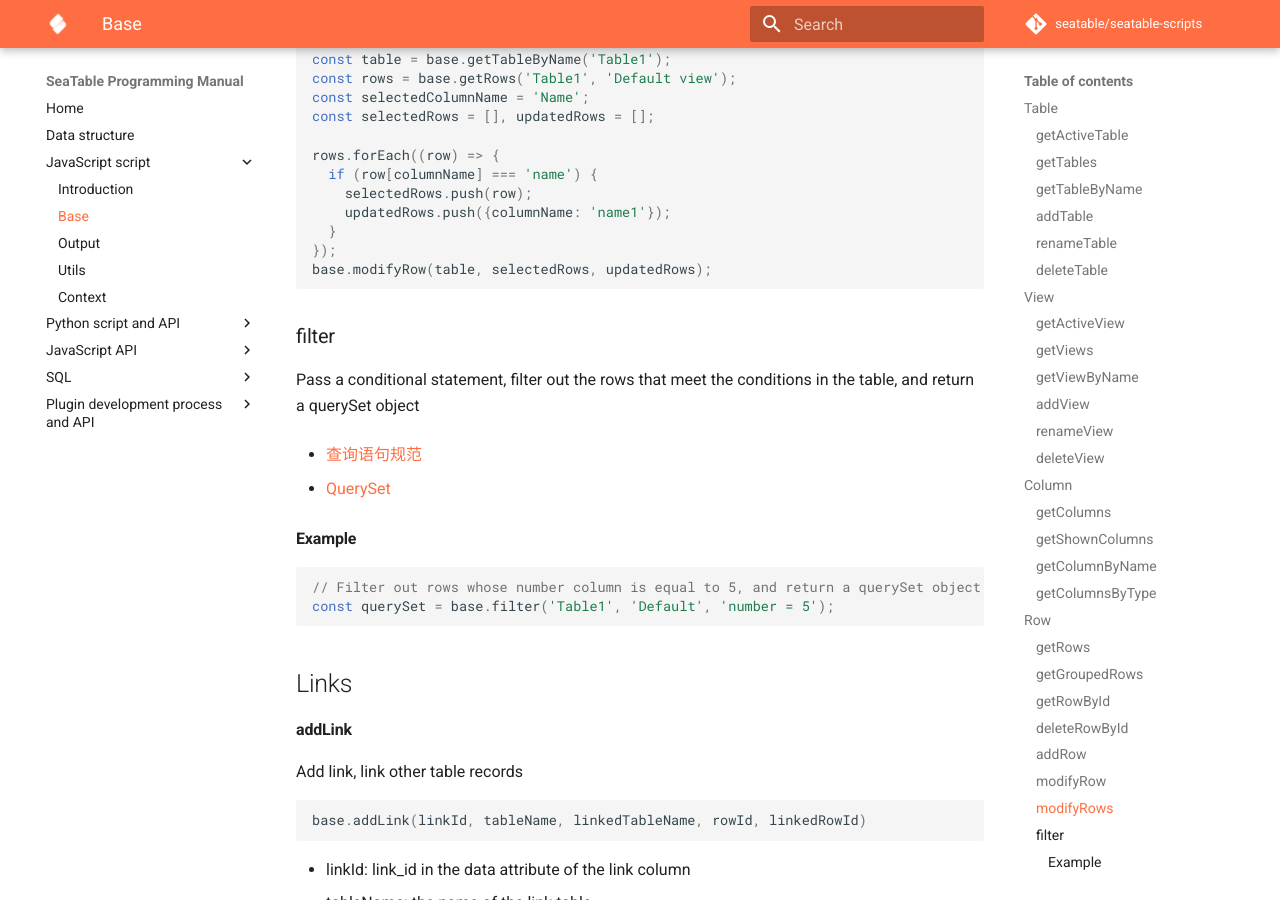
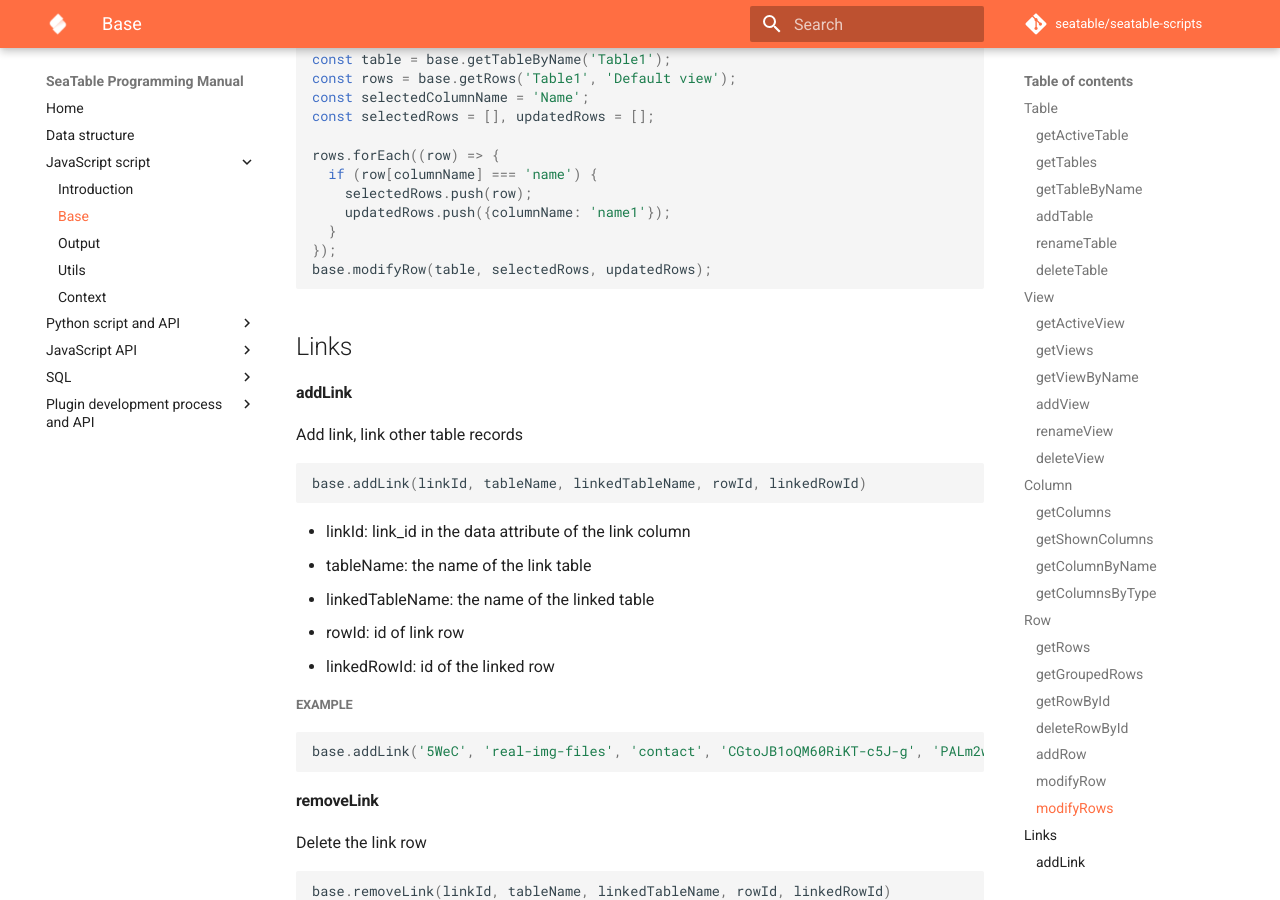
Before and after one commit to seatable/seatable-scripts, an MkDocs documentation site: the page built from manual/javascript/base.md, in a window 1280 px wide and 900 px high, scrolled down 7195 px. Built offline with MkDocs 1.6.1 and Material for MkDocs 9.7.7, drawn with Linux system fonts in a browser that asks for light colours; comment, search, counter and statistics services are not loaded.

Commit message:
delete base.filter api

````diff
--- a/manual/javascript/base.md
+++ b/manual/javascript/base.md
@@ -441,21 +441,6 @@ rows.forEach((row) => {
 base.modifyRow(table, selectedRows, updatedRows);
 ```
 
-### filter
-
-Pass a conditional statement, filter out the rows that meet the conditions in the table, and return a querySet object
-
-* [查询语句规范](query-sentences.md)
-
-* [QuerySet](queryset.md)
-
-#### Example
-
-```javascript
-// Filter out rows whose number column is equal to 5, and return a querySet object
-const querySet = base.filter('Table1', 'Default', 'number = 5');
-```
-
 ## Links
 
 #### addLink
````
